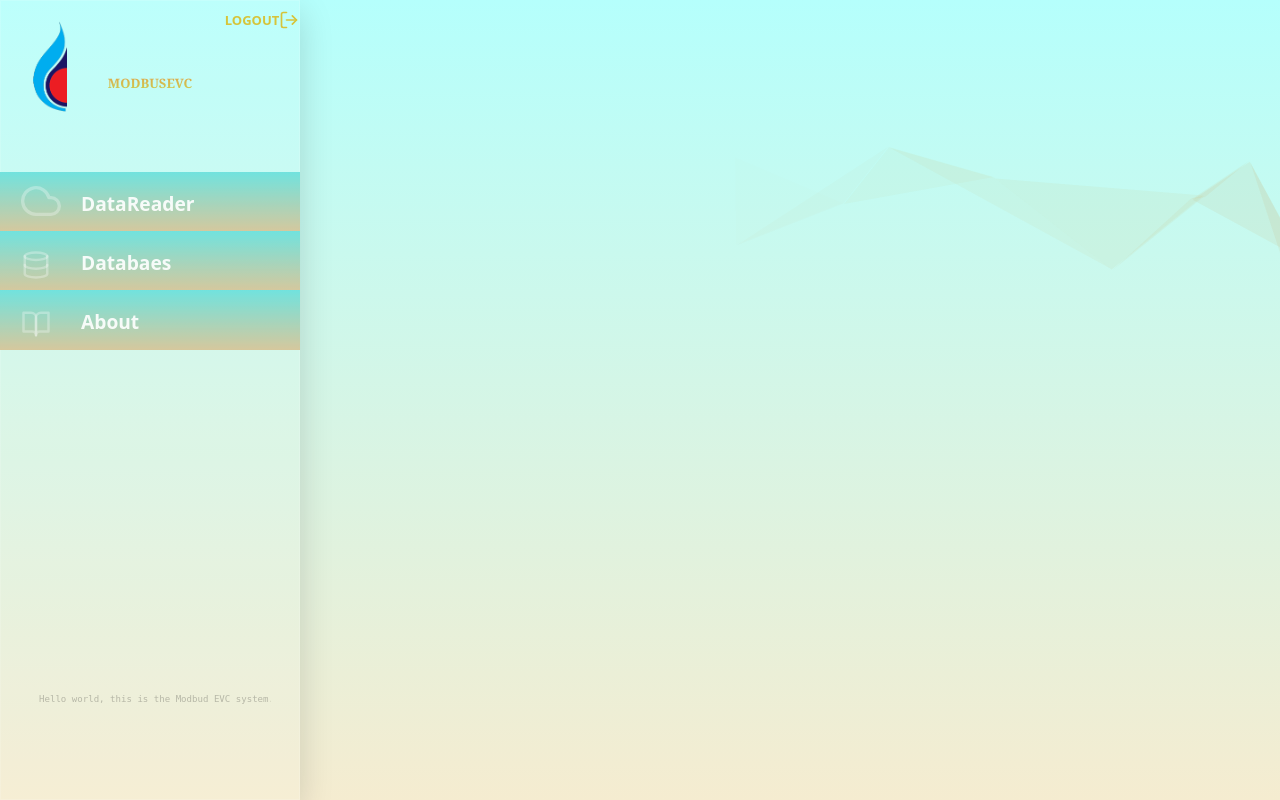
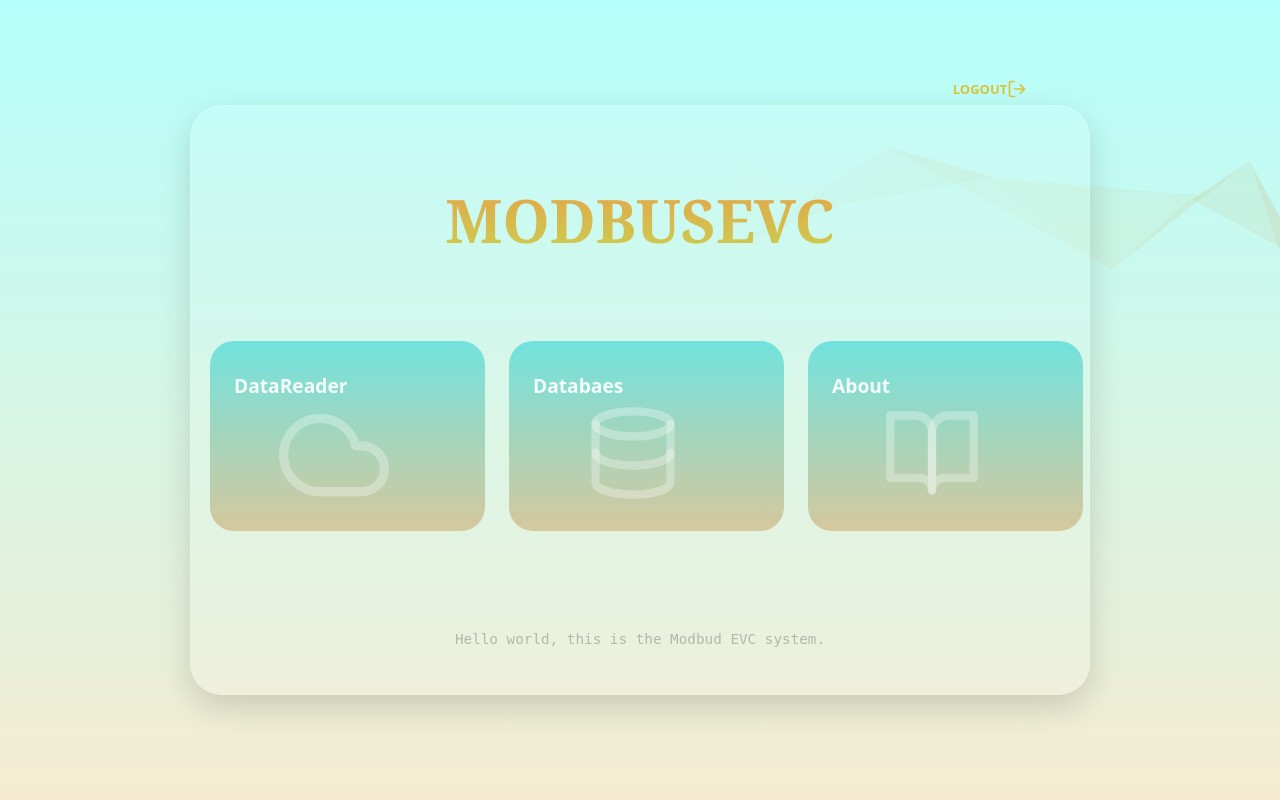
Before and after one commit to got2002/AMR_NEW, a Flask app: page /home in a window 1280 px wide. Run offline with Flask 3, Linux system fonts and the light colour scheme; a user stored in the database is signed in.

Commit message:
Update home.html

```diff
--- a/AMRDB(GOT)/Manual poll/templates/home.html
+++ b/AMRDB(GOT)/Manual poll/templates/home.html
@@ -75,26 +75,38 @@
             font-weight: 600;
         }
 
-        .overlay1 {
+        .overlay {
+            place-items: center;
             width: 100%;
-            max-width: 300px;
-            max-height: 900px;
+            max-width: 835px;
+            max-height: 640px;
             padding: 8rem 6rem;
+            display: flex;
+            align-items: center;
             background: rgba(255, 255, 255, 0.1);
             box-shadow: 0 0.75rem 2rem 0 rgba(0, 0, 0, 0.150);
+            border-radius: 2rem;
             border: 1px solid rgba(255, 255, 255, 0.125);
-            position: fixed;
-            left: 0;
-            top: 0;
-            bottom: 0;
-            transform: translateY(0);
         }
-        /* Optional: Adjust top and bottom positioning as needed */
+
+        .overlay1 {
+            place-items: center;
+            width: 100%;
+            max-width: 900px;
+            max-height: 590px;
+            padding: 8rem 6rem;
+            display: flex;
+            align-items: center;
+            background: rgba(255, 255, 255, 0.1);
+            border-radius: 2rem;
+            box-shadow: 0 0.75rem 2rem 0 rgba(0, 0, 0, 0.150);
+            border: 1px solid rgba(255, 255, 255, 0.125);
+        }
 
         .overlay__inner {
             max-width: 36rem;
-            margin-top: 50%;
-            transform: translateY(-50%);
+            margin-top: -18px;
+            display: flex;
         }
 
         .overlay__title {
@@ -605,26 +617,31 @@
 
         .card-grid {
             display: grid;
-            grid-template-rows: repeat(1, 1fr);
+            display: flex;
+            grid-template-columns: repeat(1, 1fr);
+            grid-column-gap: var(--spacing-l);
             grid-row-gap: var(--spacing-l);
             max-width: var(--width-container);
-            width: 50%;
-            height: auto;
+            width: 115%;
+            height: 190px;
             bottom: 200px;
             margin-left: -40px;
         }
 
+        .card-grid h3 {
+            display: flex;
+            font-size: larger;
+        }
+
         @media(min-width: 540px) {
             .card-grid {
-                grid-template-rows: repeat(2, 1fr);
-                grid-template-columns: auto;
+                grid-template-columns: repeat(2, 1fr);
             }
         }
 
         @media(min-width: 960px) {
             .card-grid {
-                grid-template-rows: repeat(4, 1fr);
-                grid-template-columns: auto;
+                grid-template-columns: repeat(4, 1fr);
             }
         }
 
@@ -632,39 +649,33 @@
             display: flex;
             list-style: none;
             position: relative;
-            width: 300px;
-            height: 60px;
-            margin-bottom: -25px;
-            /* Fill the entire width of the parent */
         }
 
         .card:before {
             content: '';
             display: block;
-            padding-bottom: 10%;
-            width: 50%;
+            padding-bottom: 150%;
+            width: 100%;
         }
 
         .card__background {
+            display: grid;
             background-size: cover;
             background-position: center;
+            border-radius: var(--spacing-l);
             bottom: 0;
             filter: brightness(0.90) saturate(2) contrast(0.85);
-            left: -57px;
+            left: 0;
             position: absolute;
             right: 0;
             top: 0;
             transform-origin: center;
-            transform: scale(1) translateZ(0);
+            trsnsform: scale(1) translateZ(0);
             transition: filter 200ms linear, transform 200ms linear;
-            width: 100%;
-            /* Fill the entire width of the parent */
-            height: 100%;
-            /* Fill the entire height of the parent */
         }
 
         .card:hover .card__background {
-            transform: scale(1.09) translateZ(0);
+            transform: scale(1.05) translateZ(0);
         }
 
         .card-grid:hover>.card:not(:hover) .card__background {
@@ -689,9 +700,9 @@
         .card__heading {
             display: flex;
             color: var(--text-lighter);
-            font-size: 1.2rem;
+            font-size: 1.9rem;
             text-shadow: 2px 2px 20px rgba(0, 0, 0, 0.0);
-            line-height: 0;
+            line-height: 1.4;
             word-spacing: 100vw;
         }
 
@@ -716,8 +727,7 @@
             /*This part is important for centering*/
             display: grid;
             place-items: center;
-            margin-top: 310px;
-            margin-left: -58px;
+            margin-top: 100px;
         }
 
         .typing-demo {
@@ -727,7 +737,7 @@
             overflow: hidden;
             border-right: 3px solid;
             font-family: monospace;
-            font-size: 0.7em;
+            font-size: 1.1em;
             color: #2a292949;
         }
 
@@ -756,13 +766,12 @@
 
     <div class="overlay1" id="overlay1">
         <div class="home" id="home1">
-            <h1 style="font-size: small;">MODBUSEVC</h1>
+            <h1>MODBUSEVC</h1>
             {% if current_user.is_authenticated %}
-            <a href="{{ url_for('logout') }}" class="login" style="  width: 80px; height: 25px; font-weight: bold; border-radius: 10px; position: relative;  margin-left: 125px; font-size: small; bottom: 140px;">LOGOUT<svg xmlns="http://www.w3.org/2000/svg"
+            <a href="{{ url_for('logout') }}" class="login" style="  width: 80px; height: 25px; font-weight: bold; border-radius: 10px; position: relative;  margin-left: 700px; font-size: small; bottom: 240px;">LOGOUT<svg xmlns="http://www.w3.org/2000/svg"
                 width="20" height="20" viewBox="0 0 24 24" fill="none" stroke="currentColor" stroke-width="2" stroke-linecap="round" stroke-linejoin="round" class="feather feather-log-out"><path d="M9 21H5a2 2 0 0 1-2-2V5a2 2 0 0 1 2-2h4"></path><polyline points="16 17 21 12 16 7"></polyline><line x1="21" y1="12" x2="9" y2="12"></line></svg></a>            {% else %}
             <a href="{{ url_for('login') }}">Login</a> {% endif %}
 
-            <img src="/static/images/about-logo.png" alt="k" style="width: 50px;position: absolute; margin-top: -170px; margin-left: -80px;">
 
             <link href="https://fonts.googleapis.com/css?family=Montserrat:400,700" rel="stylesheet">
 
@@ -774,7 +783,7 @@
 
                             <p class="card__category"></p>
                             <h3 class="card__heading" style="text-align: center;">DataReader</h3>
-                            <svg xmlns="http://www.w3.org/2000/svg" style="margin-left: -60px; margin-top: -30px; color:#ffffff4d; " width="40" height="40" viewBox="0 0 24 24" fill="none" stroke="currentColor" stroke-width="2" stroke-linecap="round" stroke-linejoin="round" class="feather feather-cloud">
+                            <svg xmlns="http://www.w3.org/2000/svg" style="margin-left: 45px; color:#ffffff4d; " width="110" height="110" viewBox="0 0 24 24" fill="none" stroke="currentColor" stroke-width="2" stroke-linecap="round" stroke-linejoin="round" class="feather feather-cloud">
                                 <path d="M18 10h-1.26A8 8 0 1 0 9 20h9a5 5 0 0 0 0-10z"></path>
                                 </svg>
                         </div>
@@ -785,7 +794,7 @@
                         <div class="card__content">
                             <p class="card__category"></p>
                             <h3 class="card__heading">Databaes</h3>
-                            <svg xmlns="http://www.w3.org/2000/svg" style="margin-left: -60px;  margin-top: -40px;  color:#ffffff4d; " width="30" height="30" viewBox="0 0 24 24" fill="none" stroke="currentColor" stroke-width="2" stroke-linecap="round" stroke-linejoin="round" class="feather feather-database"><ellipse cx="12" cy="5" rx="9" ry="3"></ellipse><path d="M21 12c0 1.66-4 3-9 3s-9-1.34-9-3"></path><path d="M3 5v14c0 1.66 4 3 9 3s9-1.34 9-3V5"></path></svg>
+                            <svg xmlns="http://www.w3.org/2000/svg" style="margin-left: 50px;  color:#ffffff4d; margin-top:3; " width="100" height="100" viewBox="0 0 24 24" fill="none" stroke="currentColor" stroke-width="2" stroke-linecap="round" stroke-linejoin="round" class="feather feather-database"><ellipse cx="12" cy="5" rx="9" ry="3"></ellipse><path d="M21 12c0 1.66-4 3-9 3s-9-1.34-9-3"></path><path d="M3 5v14c0 1.66 4 3 9 3s9-1.34 9-3V5"></path></svg>
                         </div>
                     </a>
 
@@ -795,7 +804,7 @@
                         <div class="card__content">
                             <p class="card__category"></p>
                             <h3 class="card__heading">About</h3>
-                            <svg xmlns="http://www.w3.org/2000/svg" style="margin-left: -60px;margin-top: -40px; color:#ffffff4d;  " width="30" height="30" viewBox="0 0 24 24" fill="none" stroke="currentColor" stroke-width="2" stroke-linecap="round" stroke-linejoin="round" class="feather feather-book-open"><path d="M2 3h6a4 4 0 0 1 4 4v14a3 3 0 0 0-3-3H2z"></path><path d="M22 3h-6a4 4 0 0 0-4 4v14a3 3 0 0 1 3-3h7z"></path></svg>
+                            <svg xmlns="http://www.w3.org/2000/svg" style="margin-left: 50px; color:#ffffff4d; margin-top:3;" width="100" height="100" viewBox="0 0 24 24" fill="none" stroke="currentColor" stroke-width="2" stroke-linecap="round" stroke-linejoin="round" class="feather feather-book-open"><path d="M2 3h6a4 4 0 0 1 4 4v14a3 3 0 0 0-3-3H2z"></path><path d="M22 3h-6a4 4 0 0 0-4 4v14a3 3 0 0 1 3-3h7z"></path></svg>
                         </div>
                     </a>
                     <div>
```
